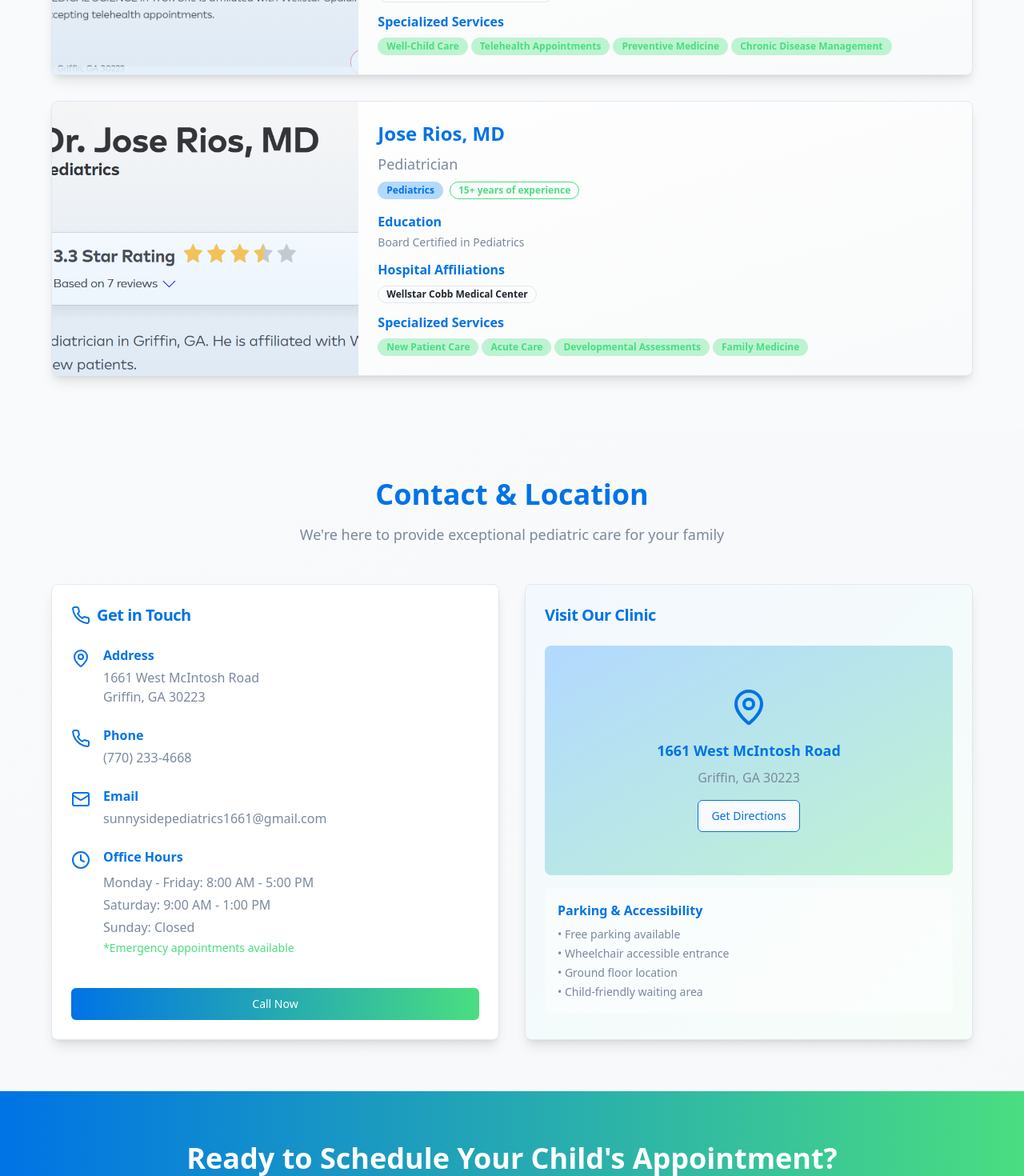
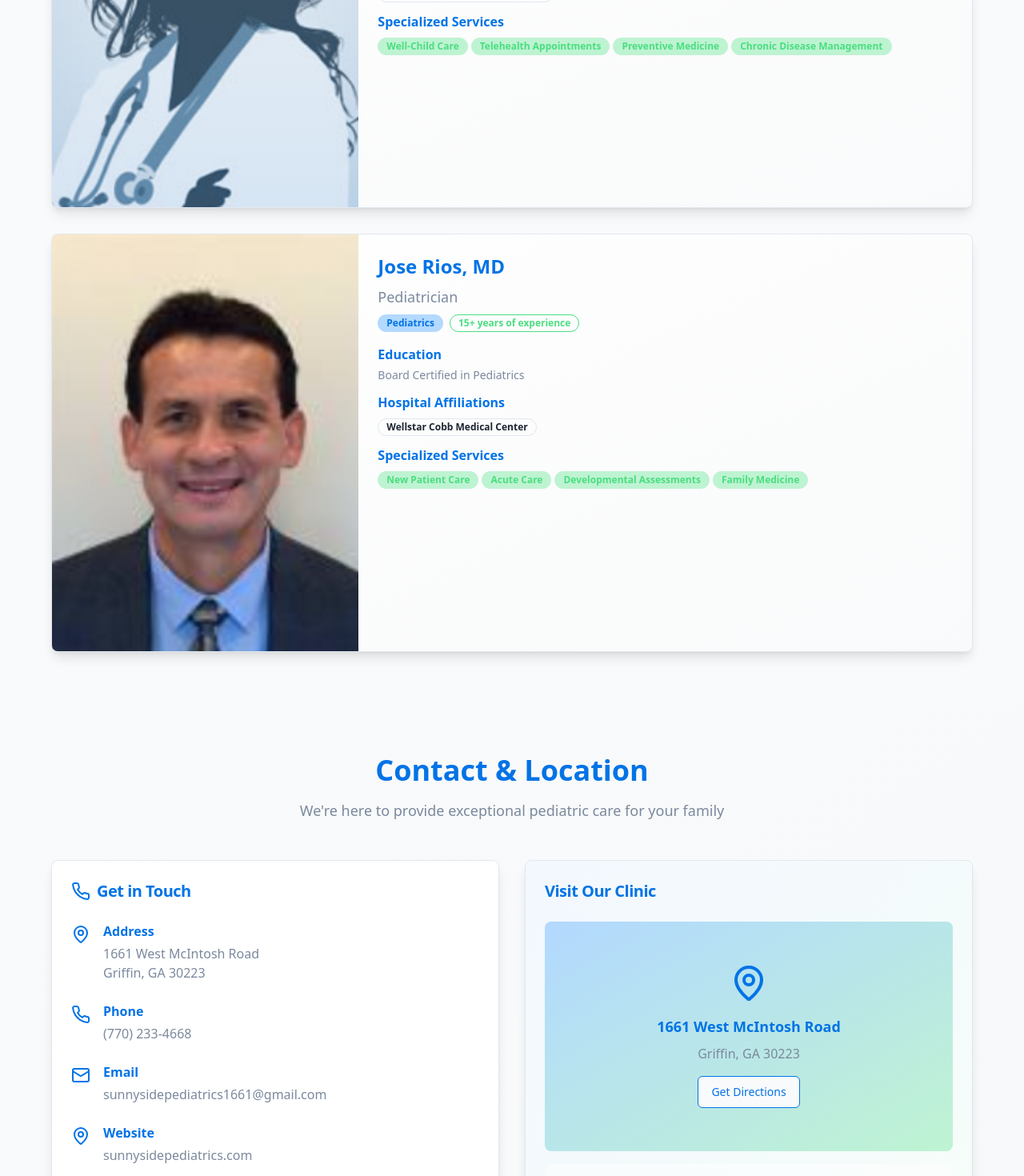
Before and after one commit to Pavan-Kumar-Pabba/sunnysidepediatrics, a React (Vite) app: page / in a window 1280 px wide. Shown: the part 2560-4030 px from the top of the page at 80% size. Built offline with nearby package versions, Linux system fonts and the light colour scheme; the HTML template or start-up script is replaced by a standard one.

Commit message:
Update doctor images and website details

```diff
--- a/src/components/ContactSection.tsx
+++ b/src/components/ContactSection.tsx
@@ -58,6 +58,21 @@ export const ContactSection = () => {
                     className="text-muted-foreground hover:text-primary transition-colors break-all"
                   >
                     sunnysidepediatrics1661@gmail.com
+                  </a>
+                </div>
+              </div>
+
+              <div className="flex items-start space-x-4">
+                <MapPin className="h-6 w-6 text-primary mt-1 flex-shrink-0" />
+                <div>
+                  <h3 className="font-semibold text-primary mb-1">Website</h3>
+                  <a
+                    href="https://sunnysidepediatrics.com"
+                    className="text-muted-foreground hover:text-primary transition-colors"
+                    target="_blank"
+                    rel="noopener noreferrer"
+                  >
+                    sunnysidepediatrics.com
                   </a>
                 </div>
               </div>
--- a/src/pages/Index.tsx
+++ b/src/pages/Index.tsx
@@ -42,7 +42,7 @@ const Index = () => {
       education: "University of Mysore / Adichunchanagiri Institute of Medical Science (1987)",
       affiliations: ["Wellstar Spalding Medical Center"],
       services: ["Well-Child Care", "Telehealth Appointments", "Preventive Medicine", "Chronic Disease Management"],
-      imagePath: "/lovable-uploads/fdfe85f6-1f3c-4561-9354-e9e187dbe418.png"
+      imagePath: "/lovable-uploads/ff59fd4c-8eeb-4038-af0a-dcc72dcf0cd9.png"
     },
     {
       name: "Jose Rios, MD",
@@ -52,7 +52,7 @@ const Index = () => {
       education: "Board Certified in Pediatrics",
       affiliations: ["Wellstar Cobb Medical Center"],
       services: ["New Patient Care", "Acute Care", "Developmental Assessments", "Family Medicine"],
-      imagePath: "/lovable-uploads/3048296b-4012-4a1a-b167-4151a9932479.png"
+      imagePath: "/lovable-uploads/30c518d3-b0e7-4549-b315-0fdcd9431b21.png"
     }
   ];
 
@@ -238,7 +238,12 @@ const Index = () => {
               <h3 className="text-xl font-bold mb-4">SunnySide Pediatrics, LLC</h3>
               <p className="text-gray-300 mb-2">1661 West McIntosh Road</p>
               <p className="text-gray-300 mb-2">Griffin, GA 30223</p>
-              <p className="text-gray-300">(770) 233-4668</p>
+              <p className="text-gray-300 mb-2">(770) 233-4668</p>
+              <p className="text-gray-300">
+                <a href="https://sunnysidepediatrics.com" className="hover:text-white transition-colors">
+                  sunnysidepediatrics.com
+                </a>
+              </p>
             </div>
             <div>
               <h4 className="text-lg font-semibold mb-4">Quick Links</h4>
```
Also changed, not shown: public/lovable-uploads/30c518d3-b0e7-4549-b315-0fdcd9431b21.png (added), public/lovable-uploads/ff59fd4c-8eeb-4038-af0a-dcc72dcf0cd9.png (added).
